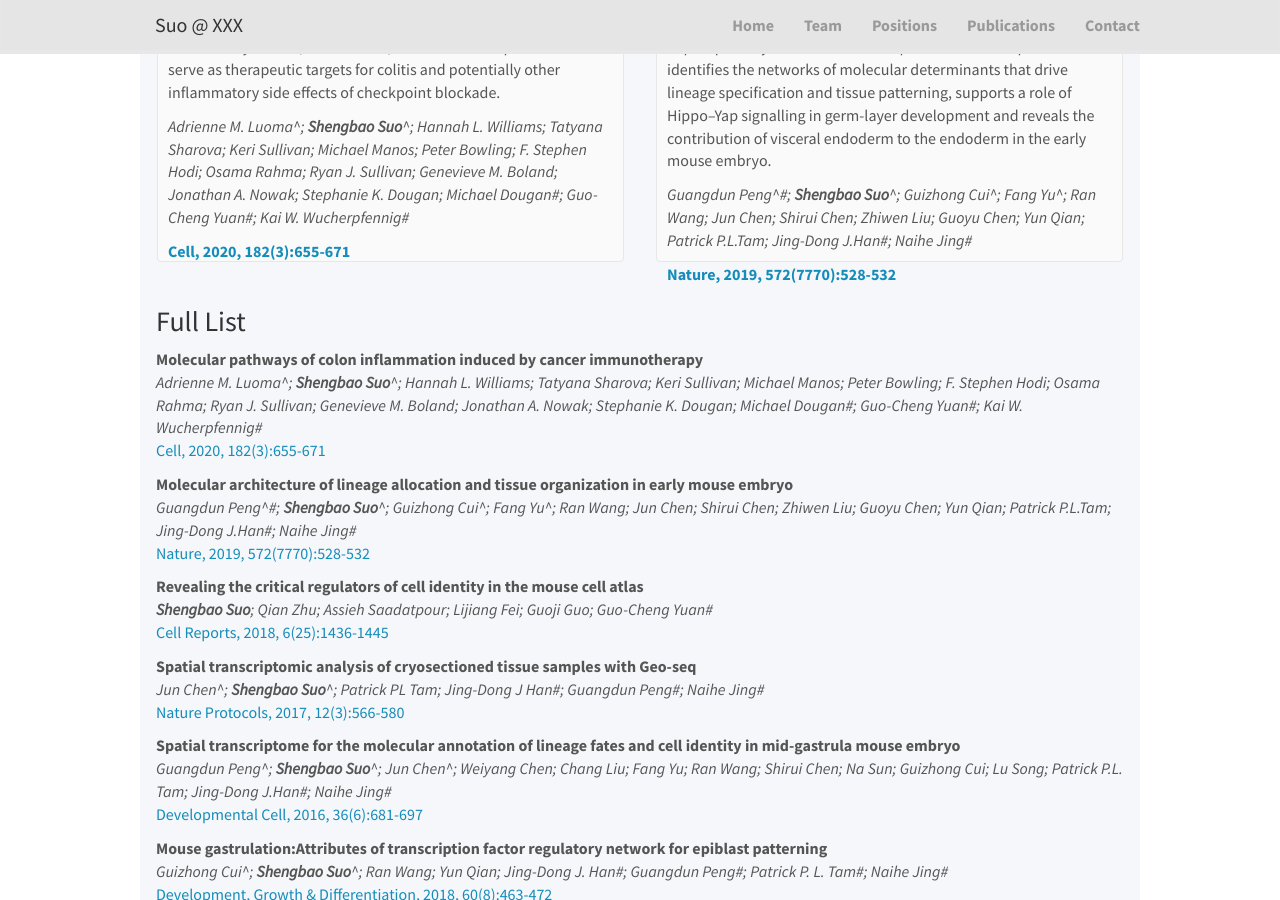
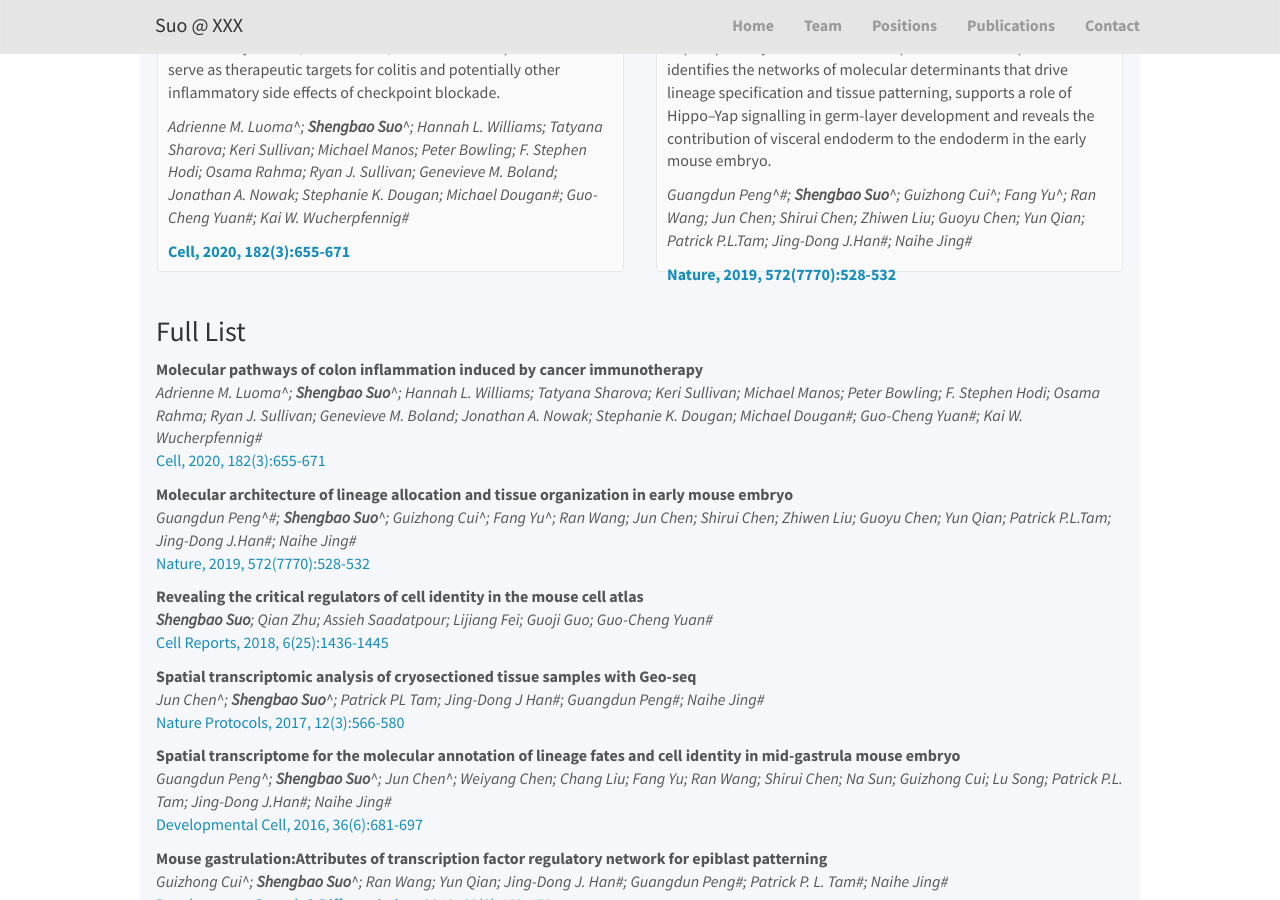
Before and after one commit to suoshengbao/suoshengbao.github.io, a Jekyll site: the page built from _pages/publications.md, in a window 1280 px wide and 900 px high, scrolled down 615 px. Built offline with Jekyll 4.4.1, drawn with Linux system fonts in a browser that asks for light colours; nearby versions of some CDN libraries.

Commit message:
Update publications.md

```diff
--- a/_pages/publications.md
+++ b/_pages/publications.md
@@ -24,7 +24,7 @@
 {% endif %}
 
 <div class="col-sm-6 clearfix">
- <div class="well"  style="height: 650px;">
+ <div class="well"  style="height: 660px;">
   <pubtit>{{ publi.title }}</pubtit>
   <img src="{{ site.url }}{{ site.baseurl }}/images/pubpic/{{ publi.image }}" class="img-responsive" width="33%" style="float: left" />
   <p>{{ publi.description }}</p>
```
